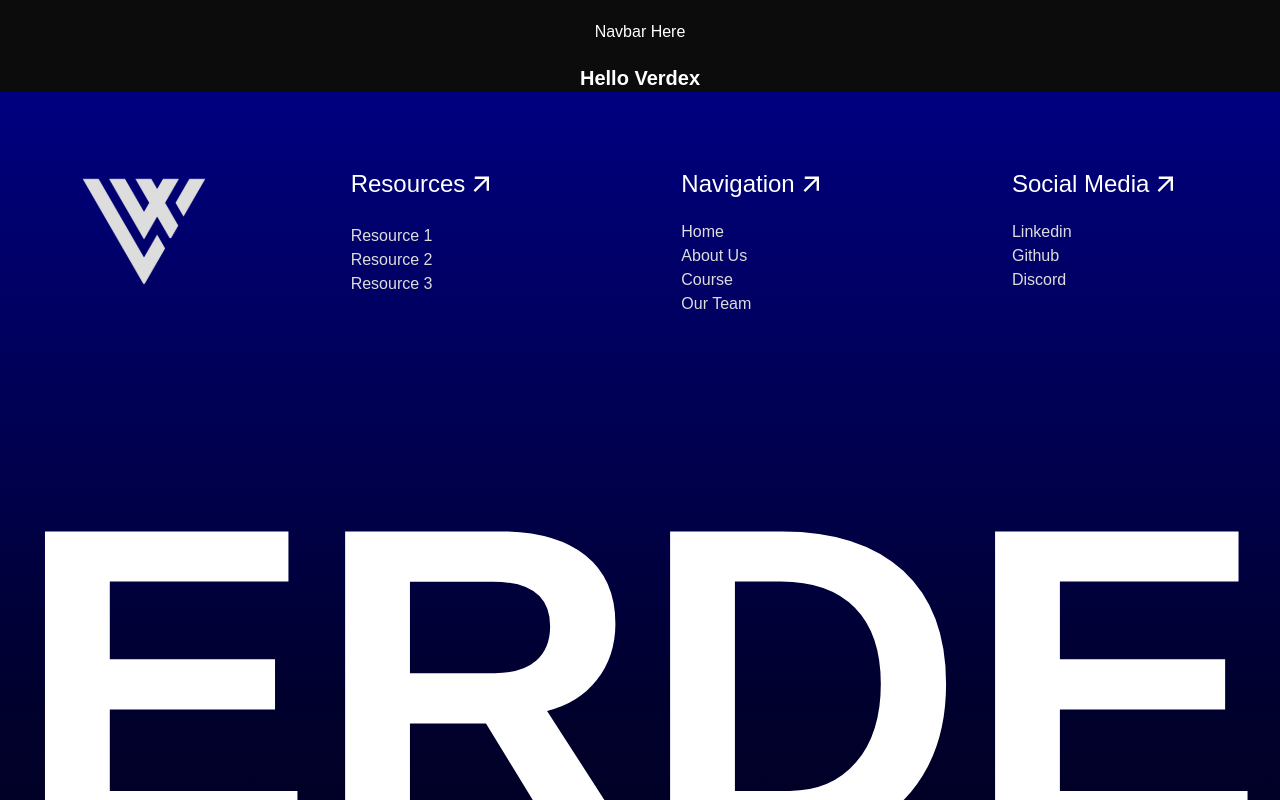
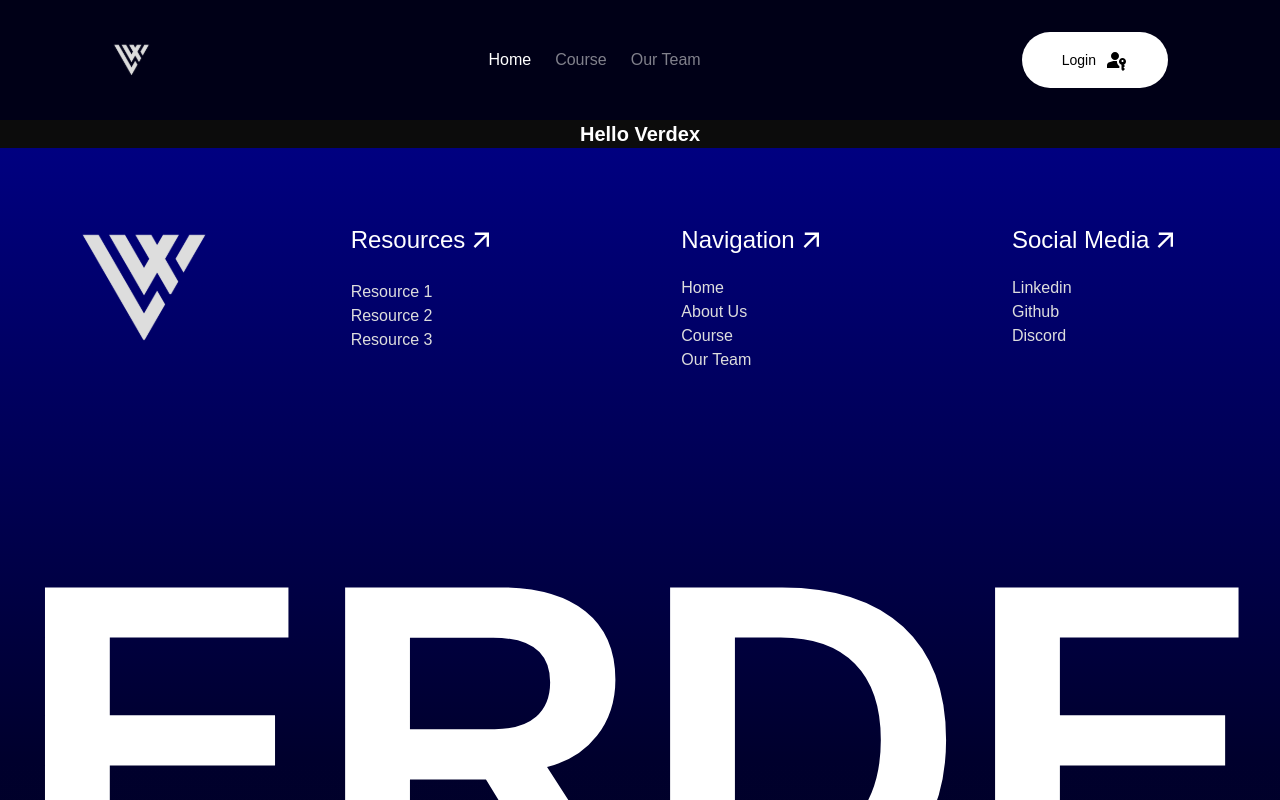
Before and after one commit to verdex-id/verdex.id, a Next.js app: page / in a window 1280 px wide. Shown: the top 800 px of the page. Built offline with nearby package versions, Linux system fonts and the light colour scheme.

Commit message:
component nav

```diff
--- a/src/components/navbar.jsx
+++ b/src/components/navbar.jsx
@@ -1,9 +1,22 @@
+import React from 'react';
+
 export default function Navbar() {
   return (
-    <>
-      <nav className="p-5">
-        <h1>Navbar Here</h1>
-      </nav>
-    </>
+    <nav className="flex justify-between items-center p-8" style={{ backgroundColor: '#000017' }}>
+      <div className="flex items-center mr-4">
+        <img src="/logo/verdex.svg" alt="Logo" className="h-8 w-auto ml-20" />
+      </div>
+
+      <ul className="flex space-x-6">
+        <li><a href="#" style={{ color: '#FFFFFF' }}>Home</a></li>
+        <li><a href="#" style={{ color: 'rgba(255, 255, 255, 0.5)' }}>Course</a></li>
+        <li><a href="#" style={{ color: 'rgba(255, 255, 255, 0.5)' }}>Our Team</a></li>
+      </ul>
+
+      <button className="flex items-center bg-white hover:bg-gray-200 text-black py-4 px-10 rounded-full mr-20">
+        <span className="text-sm mr-2">Login</span>
+        <img src="/icons/passkey.svg" alt="Icon" className="h-6 w-auto inline" />
+      </button>
+    </nav>
   );
 }
```
Also changed, not shown: public/icons/passkey.svg (added).
